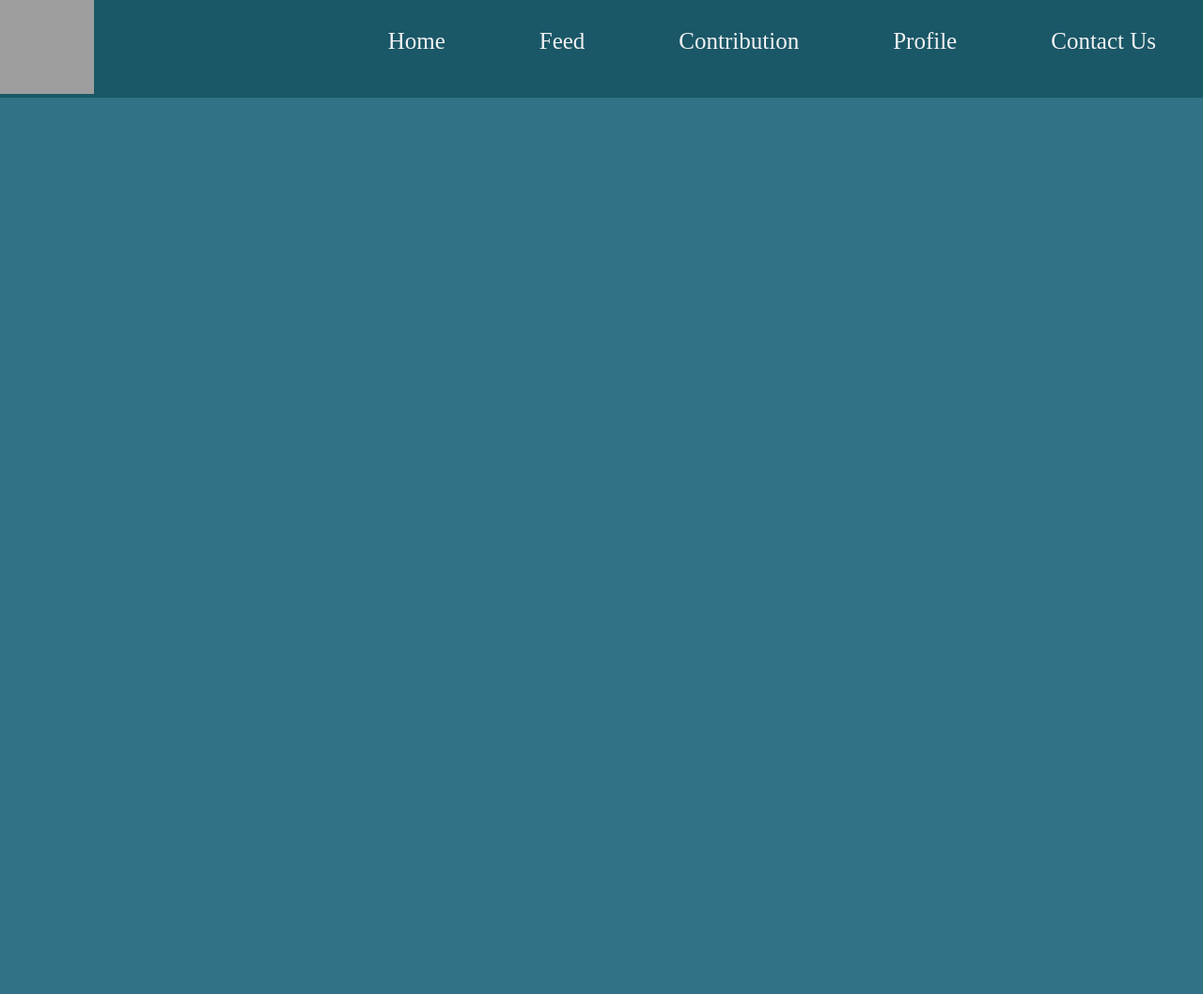
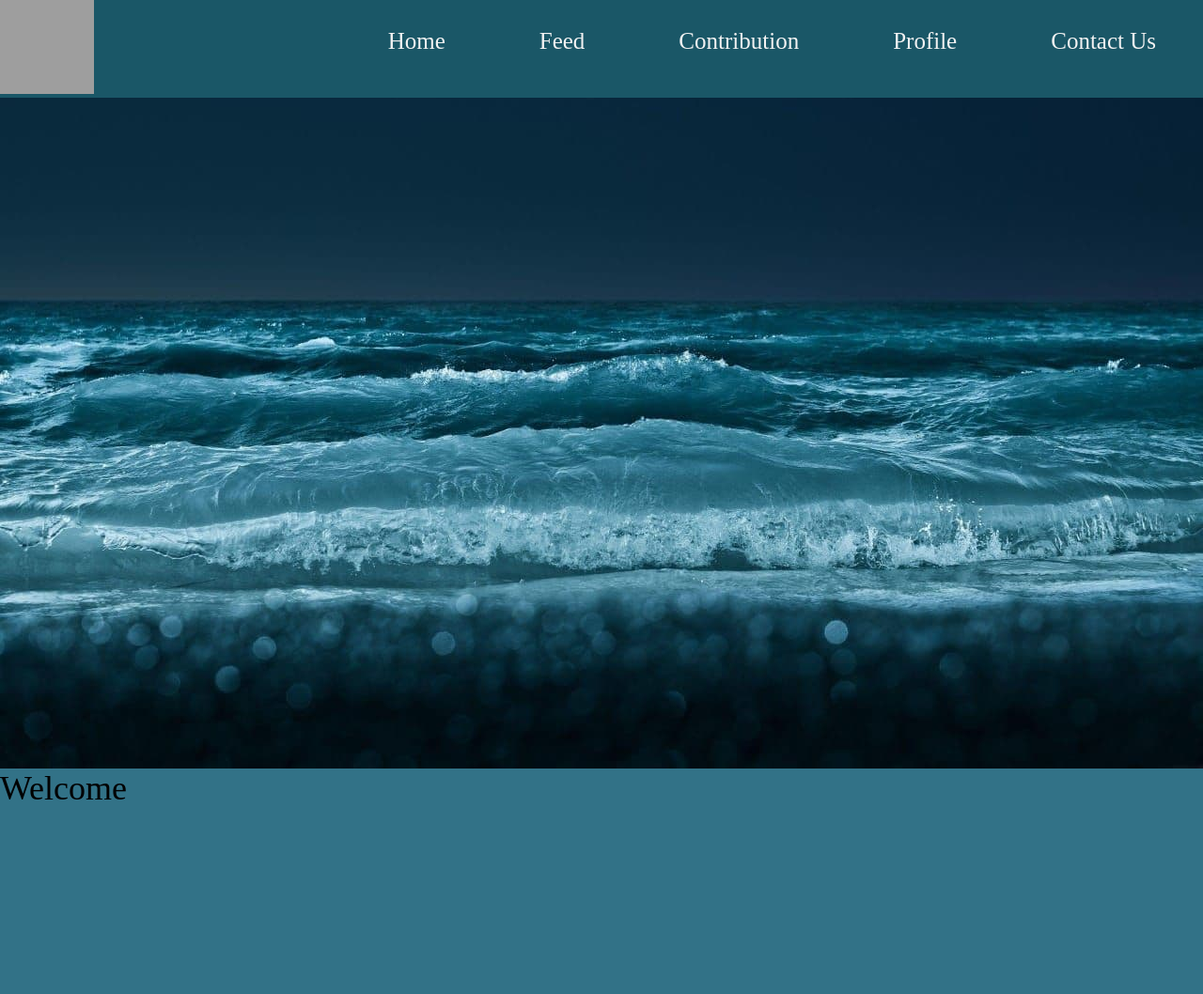
Before and after one commit to Senuk27/web-assignment-11, a PHP site: page /web.html in a window 1280 px wide. Shown: the top 1058 px of the page at 94% size. Before the commit the page ends 104 px from the top, so only its background shows below. Run offline with PHP 8.4, Linux system fonts and the light colour scheme; grey boxes are pictures that could not be loaded.

Commit message:
Update web.css
added the css code

```diff
--- a/web.css
+++ b/web.css
@@ -39,3 +39,18 @@
 body, html {
   height: 100%;
 }
+
+.Image1 {
+  /* image source */
+  background-image: url('sea.jpg');
+
+  /* height set to full */
+  height: 100%;
+}
+
+/* for phones and tablets we can switch off the scroll to see the effect or use (background-size:100% 100%;). the maximum pixels of the screen is set */
+@media only screen and (max-device-width: 1366px) {
+  .parallax {
+    background-attachment: scroll;
+  }
+}
```
